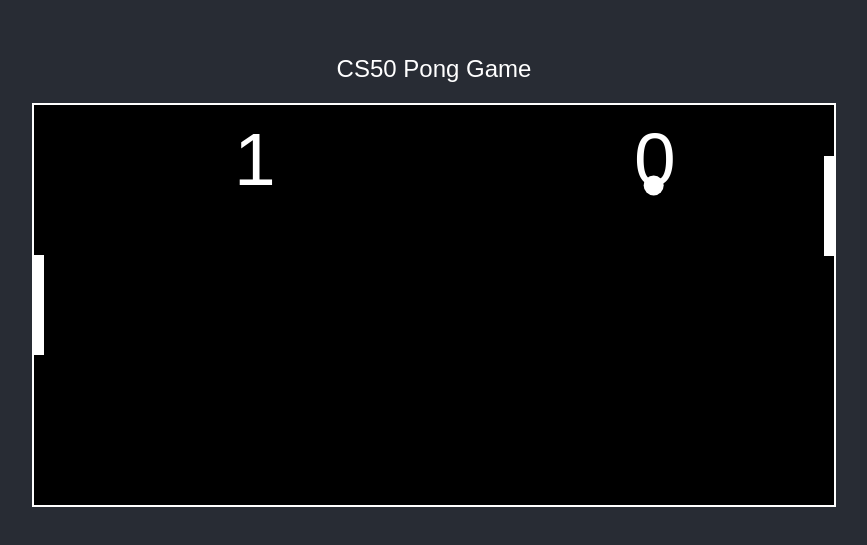
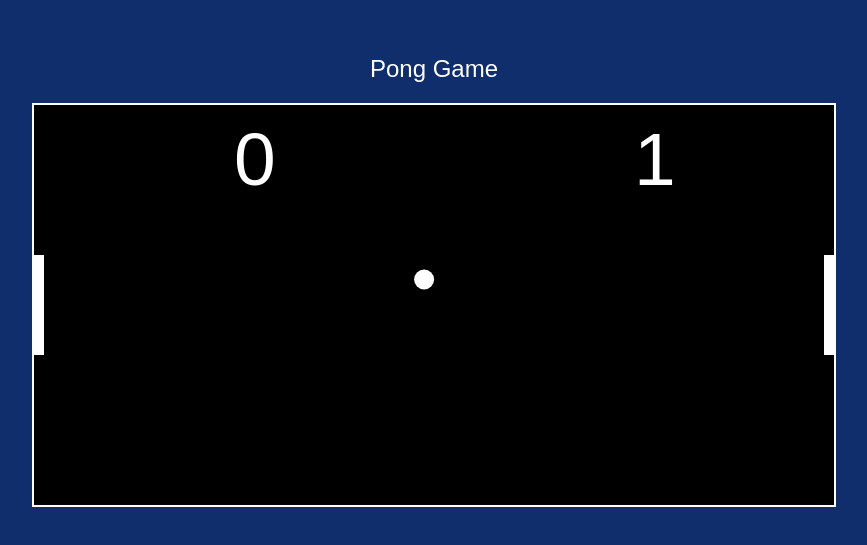
Before and after one commit to andre-crf/Pong-Game, a plain HTML site: page index.html in a window 1280 px wide. Shown: the part 119-664 px from the top of the page, without its empty margins (206-1073 px from the left). Drawn offline with Linux system fonts and the light colour scheme.

Commit message:
Update index.html

```diff
--- a/index.html
+++ b/index.html
@@ -3,7 +3,7 @@
 <head>
     <meta charset="UTF-8">
     <meta name="viewport" content="width=device-width, initial-scale=1.0">
-    <title>CS50 Pong Game</title>
+    <title>Pong Game</title>
     <style>
         body, html {
             height: 100%;
@@ -11,7 +11,7 @@
             display: flex;
             justify-content: center;
             align-items: center;
-            background-color: #282c34; /* Fundo escuro */
+            background-color: #0f2e6b; /* Fundo escuro */
         }
 
         #pong-game {
@@ -34,7 +34,7 @@
 </head>
 <body>
     <div id="pong-game">
-        <div id="pong-title">CS50 Pong Game</div>
+        <div id="pong-title">Pong Game</div>
         <canvas id="pong"></canvas>
     </div>
     <script>
@@ -104,13 +104,14 @@
         }
 
         function computerMovement() {
-            let middlePaddle = computer.y + computer.height / 2;
-            if (middlePaddle < ball.y - 20) {
-                computer.y += 3;
-            } else if (middlePaddle > ball.y + 20) {
-                computer.y -= 3;
-            }
-        }
+    let middlePaddle = computer.y + computer.height / 2;
+    if (middlePaddle < ball.y - 20) {
+        computer.y += 5; // Aumentando a velocidade de movimento do computador
+    } else if (middlePaddle > ball.y + 20) {
+        computer.y -= 5; // Aumentando a velocidade de movimento do computador
+    }
+}
+
 
         function collision(b, p) {
             b.top = b.y - b.radius;
```
